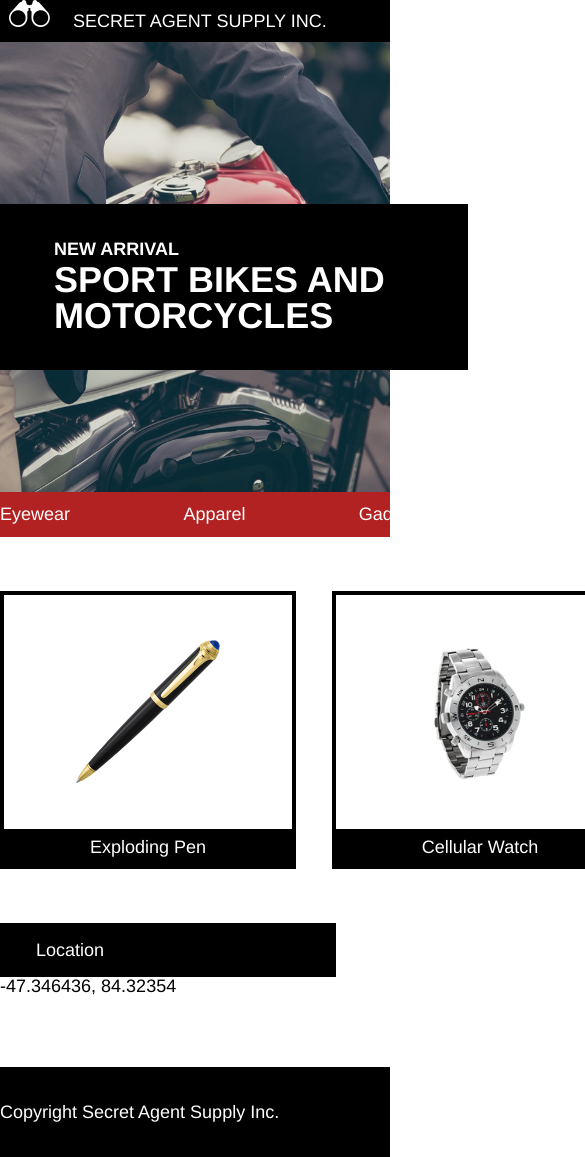
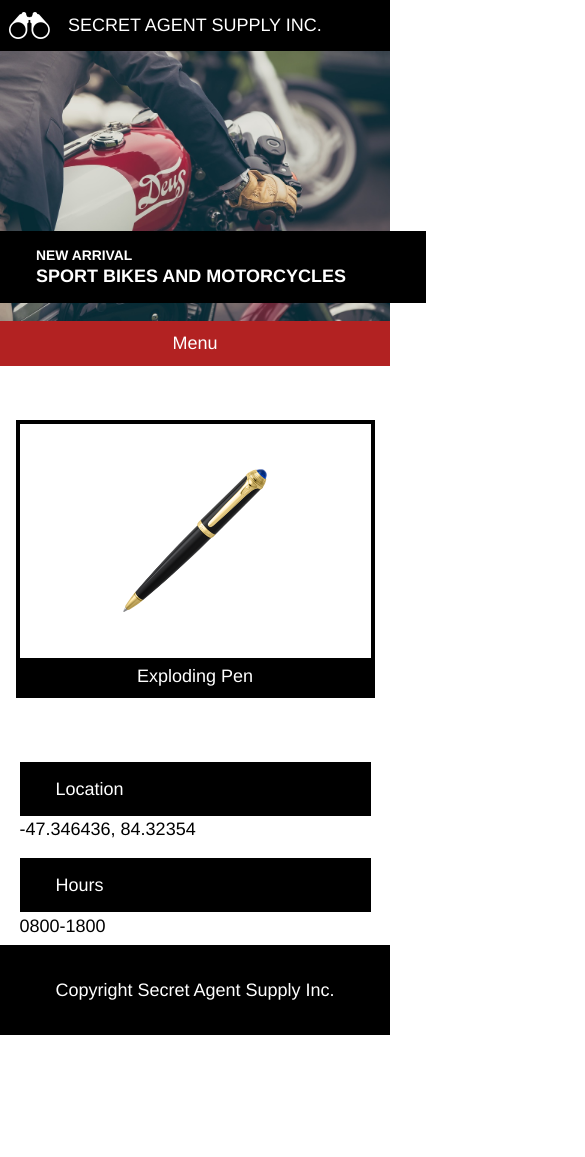
Before and after one commit to nodrognaes/SecretAgentSupply, a plain HTML site: page index.html in a window 390 px wide. Shown: the top 1157 px of the page, 585 px wide, since content can reach past the window. After the commit the page ends 1035 px from the top, so only its background shows below. Drawn offline with Linux system fonts and the light colour scheme.

Commit message:
media queries added

```diff
--- a/assets/css/style.css
+++ b/assets/css/style.css
@@ -8,7 +8,7 @@ body {
 }
 
 .container {
-    width: 960px;
+    max-width: 960px;
     margin: 0 auto;
 }
 
@@ -16,16 +16,16 @@ header {
     background-color: black;
 }
 
+header .container {
+    display: flex;
+    align-items: center;
+    padding: 0.66rem 0;
+}
+
 header img {
     height: 1.5rem;
     padding-left: 0.5rem;
     padding-right: 1rem;
-}
-
-header h2 {
-    font-size: 1rem;
-    display: inline-block;
-    padding: 0.66rem 0;
 }
 
 .banner {
@@ -61,6 +61,11 @@ nav {
 nav ul {
     display: flex;
     justify-content: space-between;
+    align-items: center;
+}
+
+.small-nav {
+    display: none;
 }
 
 nav li {
@@ -76,7 +81,7 @@ nav a:hover {
     text-decoration: underline;
 }
 
-.products .container {
+.products {
     display: flex;
     justify-content: space-between;
     padding: 3rem 0;
@@ -106,7 +111,7 @@ nav a:hover {
     padding: 0.5rem 0;
 }
 
-.contact .container {
+.contact {
     display: flex;
     justify-content: space-between;
 }
@@ -122,6 +127,7 @@ nav a:hover {
 }
 
 .contact p {
+    padding-top: 0.25rem;
     color: black;
 }
 
@@ -133,3 +139,76 @@ footer {
 footer p {
     padding: 2rem 0;
 }
+
+@media only screen and (max-width: 1024px) {
+    .banner-text h1 {
+        font-size: 1.5rem;
+    }
+
+    .banner-text h2 {
+        font-size: 1.2rem;
+    }
+
+    nav .container {
+        display: none;
+    }
+
+    nav .small-nav {
+        display: block;
+        text-align: center;
+    }
+
+    .card {
+        width: 47%;
+    }
+
+    #glasses {
+        display: none;
+    }
+}
+
+@media only screen and (max-width: 470px) {
+    .banner {
+        height: 15rem;
+    }
+
+    .banner-text {
+        width: 100%;
+        padding: 1rem 0 1rem 2rem;
+        top: 10rem;
+    }
+
+    .banner-text h2 {
+        font-size: 0.77rem;
+    }
+
+    .banner-text h1 {
+        font-size: 1rem;
+    }
+
+    .card {
+        width: 90%;
+        margin: auto;
+    }
+
+    #watch {
+        display: none;
+    }
+
+    .contact {
+        flex-wrap: wrap;
+    }
+
+    .contact section {
+        width: 90%;
+        margin: 10px auto;
+    }
+
+    .location {
+        margin-bottom: 0.5rem;
+    }
+
+    footer {
+        text-align: center;
+    }
+}
--- a/index.html
+++ b/index.html
@@ -24,8 +24,7 @@
         </div>
     </div>
     <nav>
-        <div class="container">
-            <ul>
+        <ul class="container">
             <li><a href="#">Eyewear</a></li>
             <li><a href="#">Apparel</a></li>
             <li><a href="#">Gadgets</a></li>
@@ -33,32 +32,35 @@
             <li><a href="#">Classes</a></li>
             <li><a href="#">Contact</a></li>
         </ul>
-        </div>
+
+        <ul class="small-nav">
+            <li><a href="#">Menu</a></li>
+        </ul>
     </nav>
+
+    <div class="container">
         <div class="products">
-        <div class="container">
             <div class="card">
                 <div class="cardimg">
                     <img src="assets/images/pen.webp">
                 </div>
                 <h4>Exploding Pen</h4>
             </div>
-            <div class="card">
+            <div class="card" id="watch">
                 <div class="cardimg">
                     <img src="assets/images/watch.webp">
                 </div>
                 <h4>Cellular Watch</h4>
             </div>
-            <div class="card">
+            <div class="card" id="glasses">
                 <div class="cardimg">
                     <img src="assets/images/glasses.webp">
                 </div>
                 <h4>Thermal Glasses</h4>
             </div>
         </div>
-    </div>
+
         <div class="contact">
-        <div class="container">
             <section class="location">
                 <h4>Location</h4>
                 <p>-47.346436, 84.32354</p>
```
Lines whose indentation alone changed are shown as unchanged.
